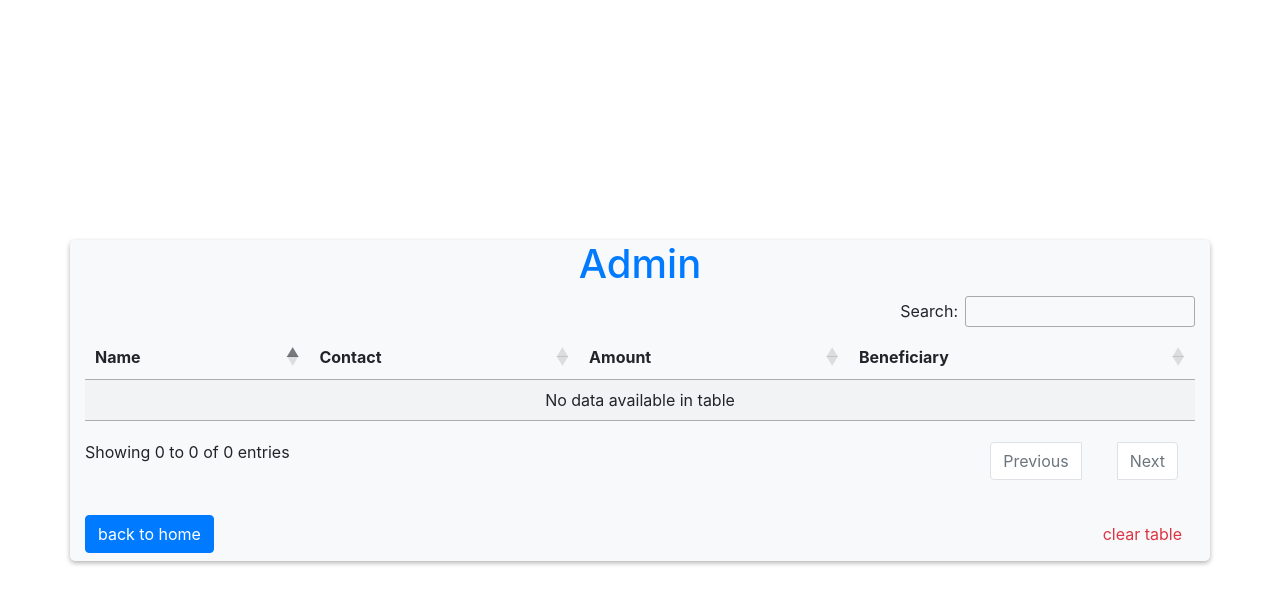
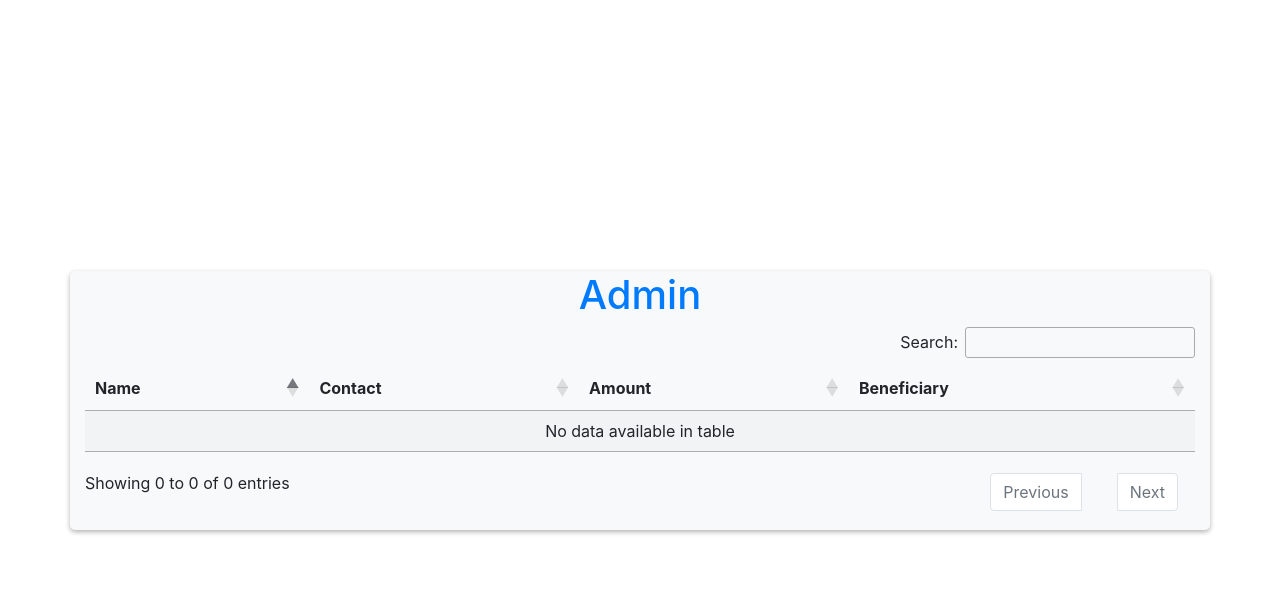
Before and after one commit to boaitey1/funeral, a Flask app: page /donations/admin in a window 1280 px wide. Shown: the top 604 px of the page. Run offline with Flask 2, Linux system fonts and the light colour scheme; data that the repository does not hold is empty; some libraries are stand-ins or nearby versions.

Commit message:
took reset button out

```diff
--- a/templates/admin.html
+++ b/templates/admin.html
@@ -45,11 +45,11 @@
         </div>
 
 
-        <div class="mt-4">
+<!--         <div class="mt-4">
             <a class="btn btn-primary mr-3" href="/donations">back to home</a>
 <div class="float-right"><form method="POST"><button class="btn btn-light text-danger" type="submit">clear table</button></form></div>
 
-        </div>
+        </div> -->
 
 </div>
 
```
